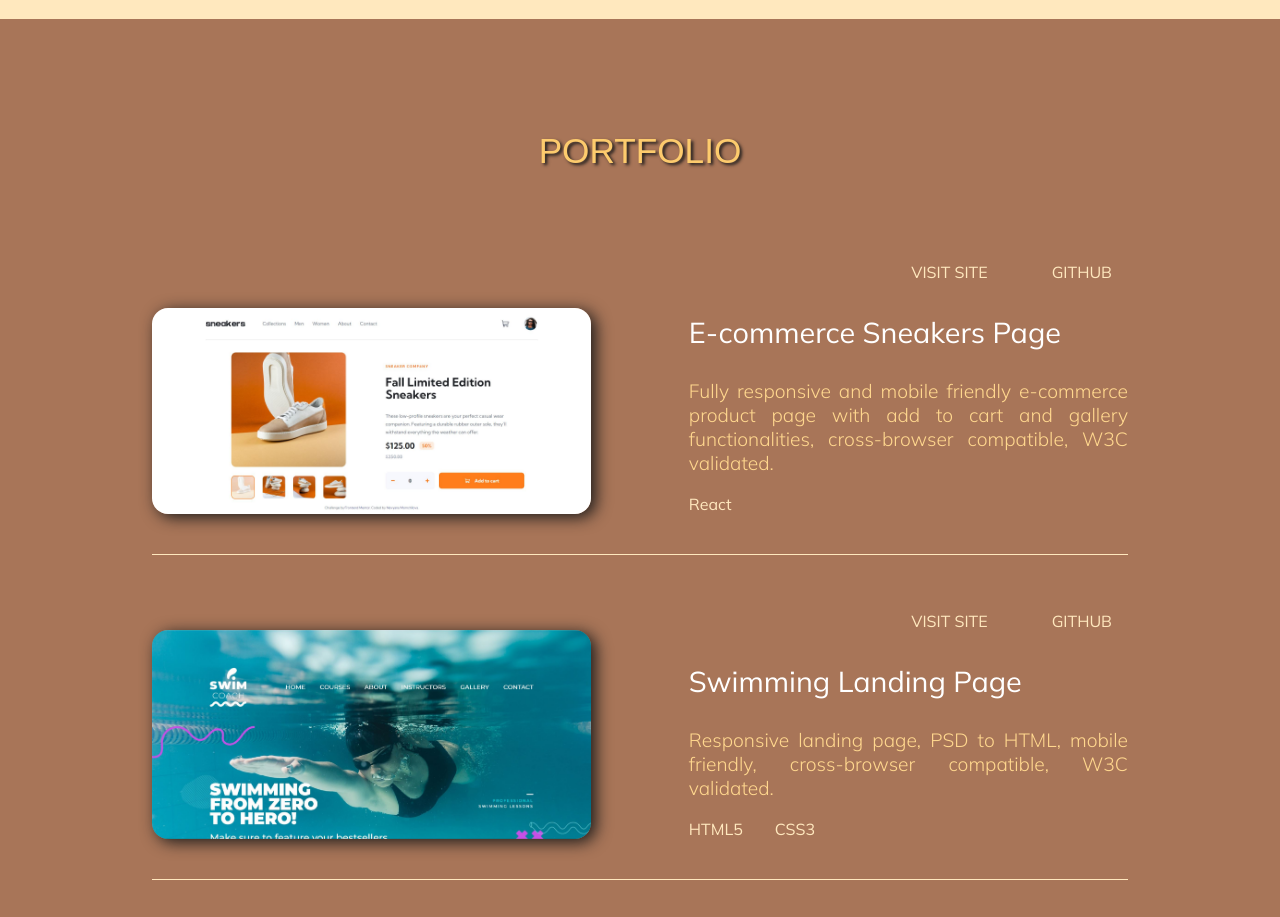
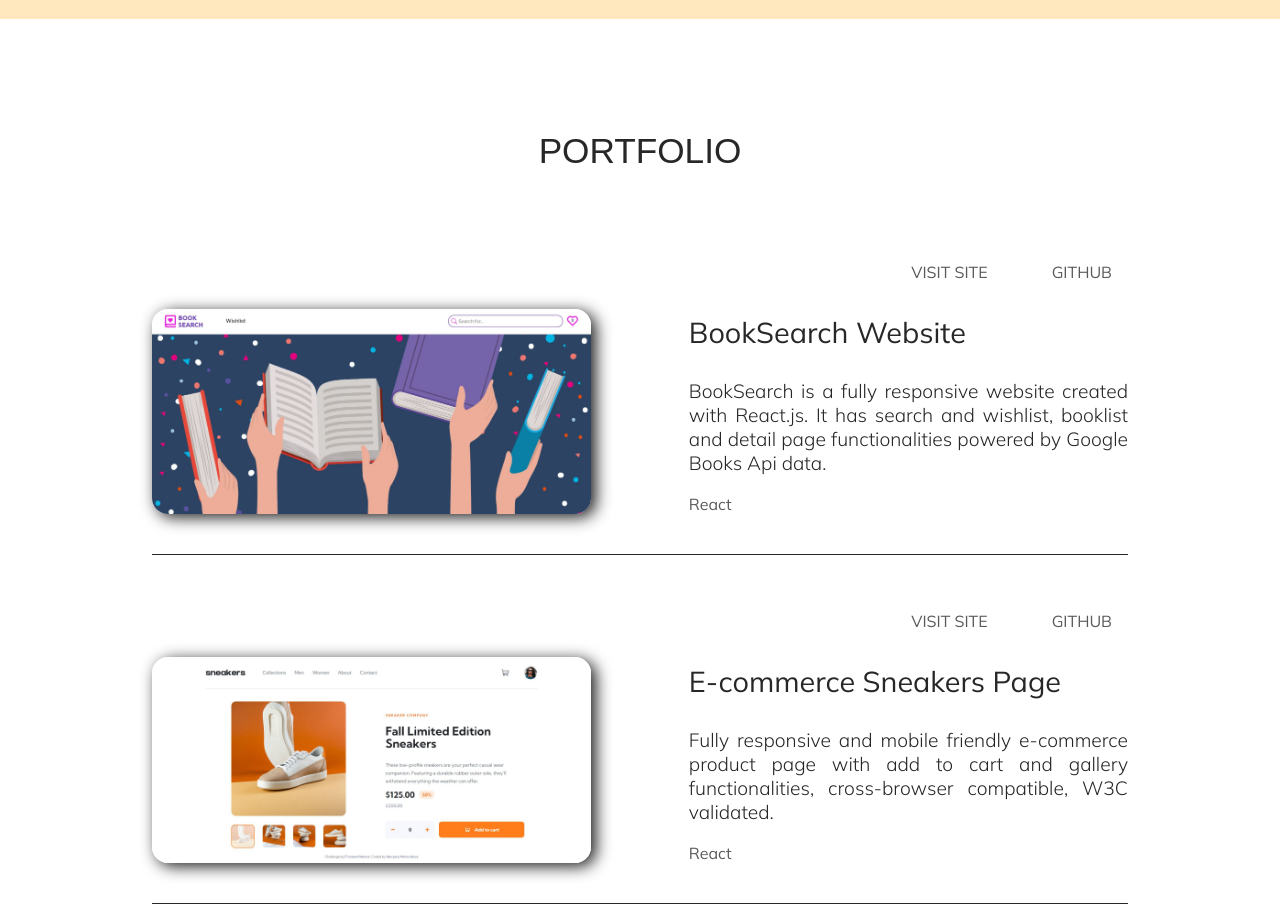
Before and after one commit to NevyanaMomchilova/portfolio_2, a plain HTML site: page index.html in a window 1280 px wide. Shown: the part 1880-2797 px from the top of the page. Drawn offline with Linux system fonts and the light colour scheme; a web font is replaced by a local one.

Commit message:
portfolio updated

```diff
--- a/CSS/main.css
+++ b/CSS/main.css
@@ -6,12 +6,12 @@
 	align-items: center;
 	height: 100vh;
 	width: 100%;
-    background-image: url("../images/photo-by-fauxels-from-pexels.jpg");
+	background-image: url("../images/sincerely-media-HoEYgBL_Gcs-unsplash.jpg");
 	background-repeat: no-repeat;
 	background-size: cover;
-    background-position: top center;
+	background-position: bottom center;
 	padding-top: 55vh;
-    color: var(--ochre-text-color);
+	color: var(--dark-bg-color);
 }
 
 .welcome-section h1 {
@@ -21,7 +21,6 @@
 .welcome-section h2 {
 	animation: moveToRight 2s;
 }
-
 
 /* ABOUT SECTION */
 .about-section {
@@ -67,14 +66,13 @@
 	width: 96px;
 }
 
-
 /* PORTFOLIO SECTION */
 .portfolio-section {
 	display: flex;
 	flex-direction: column;
 	justify-content: flex-start;
 	align-items: center;
-    background-color: var(--light-choco-bg-color);
+	background-color: var(--white-color);
 }
 
 .projects {
@@ -90,7 +88,7 @@
 	align-items: flex-end;
 	margin: 2.5rem 2.5rem 0 2.5rem;
 	padding-bottom: 1.5rem;
-    border-bottom: 0.02rem solid var(--very-light-ochre-bg-color);
+	border-bottom: 0.02rem solid var(--dark-bg-color);
 }
 
 .fourth-project {
@@ -110,7 +108,7 @@
 	display: flex;
 	flex-direction: column;
 	width: 45%;
-    color: var(--light-ochre-text-color);
+	color: var(--dark-bg-color);
 	margin-bottom: 1rem;
 }
 
@@ -120,7 +118,7 @@
 }
 
 .project-header h2 {
-    color: var(--white-color);
+	color: var(--dark-bg-color);
 }
 
 .project-buttons {
@@ -131,14 +129,14 @@
 .project-buttons a {
 	margin: 0 0 1em 2em;
 	padding: 1em;
-    color: var(--very-light-ochre-bg-color);
+	color: var(--light-bg-color);
 }
 
 .project-buttons a:hover {
 	box-shadow: 0 0 0.5rem var(--dark-choco-bg-color);
 	border-radius: 2em;
 	transform: scale(1.05);
-    color: var(--white-color);
+	color: var(--light-bg-color);
 }
 
 .project-details p {
@@ -153,9 +151,8 @@
 
 .project-details li {
 	margin-right: 2em;
-    color: var(--very-light-ochre-bg-color);
+	color: var(--light-bg-color);
 }
-
 
 /* CONTACT SECTION */
 
--- a/CSS/typography.css
+++ b/CSS/typography.css
@@ -7,6 +7,7 @@
     --very-light-ochre-bg-color: rgb(255,232,190);
     --light-choco-bg-color: rgb(168,117,88);
     --dark-choco-bg-color: rgb(82,64,54);
+    --light-bg-color: rgb(90, 90, 90);
     --dark-bg-color: rgb(39,39,39);
 }
 
@@ -52,12 +53,11 @@ h2 {
 }
 
 .portfolio-section h1 {
-    color: var(--ochre-text-color);
-    text-shadow: 0.15rem 0.1rem 0.2rem var(--dark-text-color);
+    color: var(--dark-bg-color);
 }
 
 .portfolio-section h2 {
-    color: var(--dark-choco-bg-color);
+    color: var(--dark-bg-color);
     margin-bottom: 1em;
 }
 
@@ -77,7 +77,7 @@ p {
 }
 
 a {
-    color: var(--dark-text-color);
+    color: var(--dark-bg-color);
     cursor: pointer;
 }
 
--- a/index.html
+++ b/index.html
@@ -114,6 +114,24 @@
 
                 <!-- First Project -->
                 <div class="project">
+                    <img class="project-image" src="./images/yourbooksearch.JPG" alt="booksearch project">
+                    <div class="project-details">
+                        <div class="project-header">
+                            <h2>BookSearch Website</h2>
+                            <div class="project-buttons">
+                                <a href="https://yourbooksearch.netlify.app/" target="_blank">VISIT SITE</a>
+                                <a href="https://github.com/NevyanaMomchilova/booksearch">GITHUB</a>
+                            </div>
+                        </div>
+                        <p>BookSearch is a fully responsive website created with React.js. It has search and wishlist, booklist and detail page functionalities powered by Google Books Api data. </p>
+                        <ul>
+                            <li>React</li>
+                        </ul>
+                    </div>
+                </div>
+
+                <!-- Second Project -->
+                <div class="project">
                     <img class="project-image" src="./images/e-commerce-sneakers.JPG" alt="sneakers page project">
                     <div class="project-details">
                         <div class="project-header">
@@ -130,7 +148,7 @@
                     </div>
                 </div>
 
-                <!-- Second Project -->
+                <!-- Third Project -->
                 <div class="project">
                     <img class="project-image" src="./images/swimming-landing-page.JPG" alt="swimming landing page project">
                     <div class="project-details">
@@ -149,7 +167,7 @@
                     </div>
                 </div>
 
-                <!-- Third Project -->
+                <!-- Fourth Project -->
                 <div class="project">
                     <img class="project-image" src="./images/le-beauty-spa.JPG" alt="le beauty spa website">
                     <div class="project-details">
@@ -168,7 +186,7 @@
                     </div>
                 </div>
 
-                <!-- Fourth Project -->
+                <!-- Fifth Project -->
                 <div class="project fourth-project">
                     <img class="project-image" src="./images/portfolio_v2.JPG" alt="portfolio website version 2">
                     <div class="project-details">
```
Also changed, not shown: images/sincerely-media-HoEYgBL_Gcs-unsplash.jpg (added), images/yourbooksearch.JPG (added). Lines whose indentation alone changed are shown as unchanged.
